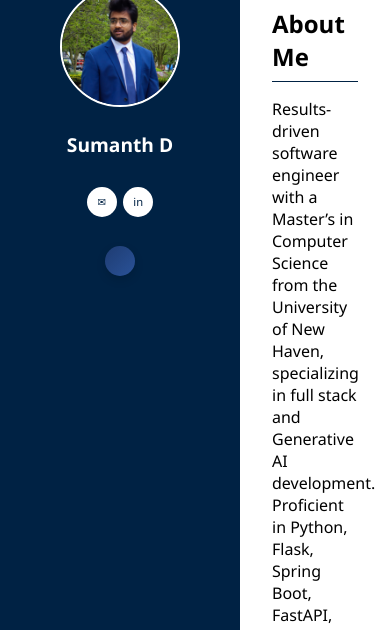
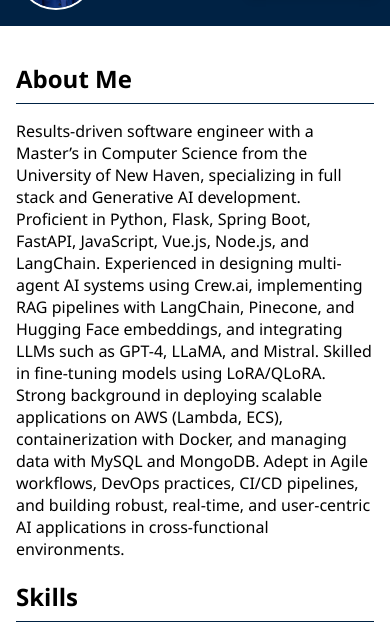
Before and after one commit to sumanthreddy8910/Portfolio, a plain HTML site: page index.html in a window 390 px wide. Shown: the part 143-773 px from the top of the page. Drawn offline with Linux system fonts and the light colour scheme.

Commit message:
Update index.html

```diff
--- a/index.html
+++ b/index.html
@@ -179,32 +179,67 @@
       background: linear-gradient(to right, #555, #777);
       color: white;
     }
-   @media (max-width: 768px) {
-  .resume-button {
-    width: 30px;
-    height: 30px;
-    font-size: 0.7rem;
-    border-radius: 50%;
-    padding: 0;
-    display: flex;
-    align-items: center;
-    justify-content: center;
-    background: white;
-    color: #002244;
-    font-weight: bold;
-    box-shadow: none;
-    text-decoration: none;
+    @media (max-width: 768px) {
+  .container {
+    flex-direction: column;
   }
 
-  .resume-text {
-    display: none;
+  .sidebar {
+    width: 100%;
+    height: auto;
+    padding: 1rem;
+    flex-direction: row;
+    justify-content: space-between;
   }
 
-  .resume-button::before {
-    display: none;
+  .sidebar img {
+    width: 80px;
+    height: 80px;
+    margin: 0;
+  }
+
+  .sidebar h2 {
+    font-size: 1rem;
+    margin: 0;
+  }
+
+  .sidebar div {
+    margin: 0;
+    display: flex;
+    gap: 0.5rem;
+    align-items: center;
+  }
+
+  .main {
+    padding: 1rem;
+    height: auto;
+  }
+
+  .skills-container {
+    grid-template-columns: repeat(auto-fill, minmax(80px, 1fr));
+    gap: 1rem;
+  }
+
+  .fancy-btn {
+    width: 100%;
+    font-size: 0.9rem;
+    padding: 0.6rem 1rem;
+  }
+
+  .header h1 {
+    font-size: 1.1rem;
+  }
+
+  .header button {
+    padding: 0.4rem 0.8rem;
+    font-size: 0.7rem;
+  }
+
+  .popup {
+    width: 95%;
+    padding: 0.5rem;
   }
 }
-
 </style>
 </head>
 <body>
@@ -222,7 +257,7 @@
       <a href="mailto:desireddysumanth77@gmail.com" class="circle-link" style="width: 30px; height: 30px; line-height: 30px; font-size: 0.7rem; display: flex; align-items: center; justify-content: center; background:white; color:#002244; border-radius:50%;">✉</a>
       <a href="https://linkedin.com/in/sumanth-d-773562361" target="_blank" class="circle-link" style="width: 30px; height: 30px; line-height: 30px; font-size: 0.7rem; display: flex; align-items: center; justify-content: center; background:white; color:#002244; border-radius:50%;">in</a>
     </div>
-  <!-- Place this under LinkedIn & Email buttons -->
+    <!-- Place this under LinkedIn & Email buttons -->
 <div style="margin-top: 0.8rem; display: flex; justify-content: center;">
   <a href="Sumanth_Resume.pdf" download class="resume-button" title="Download Resume">
     <span class="resume-text">📄 Download Resume</span>
@@ -297,6 +332,8 @@
 }
 
 </style>
+
+
 
 
     </div>
```
